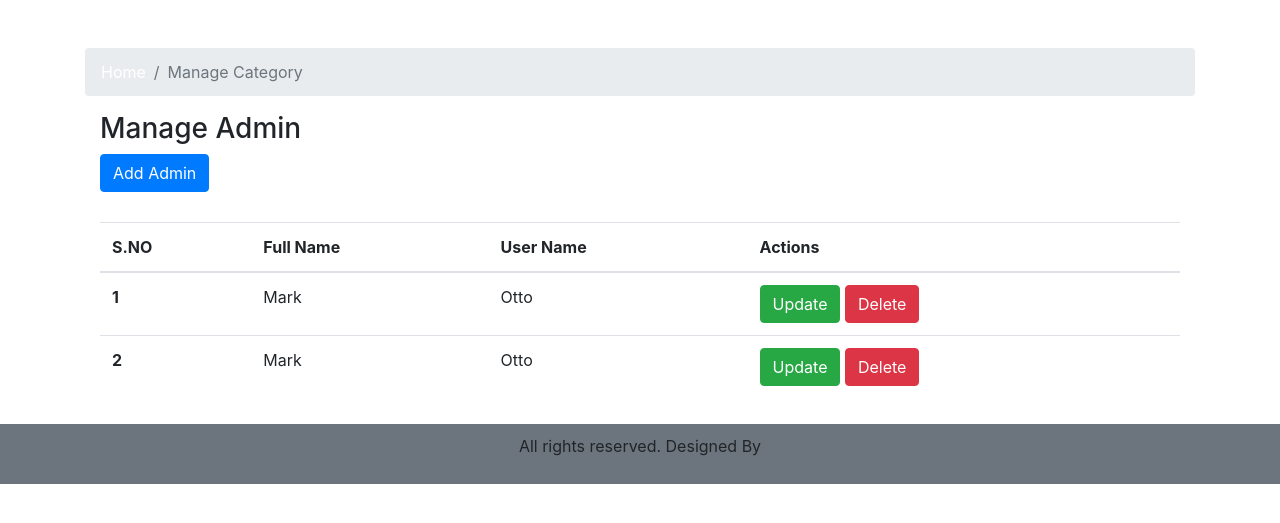
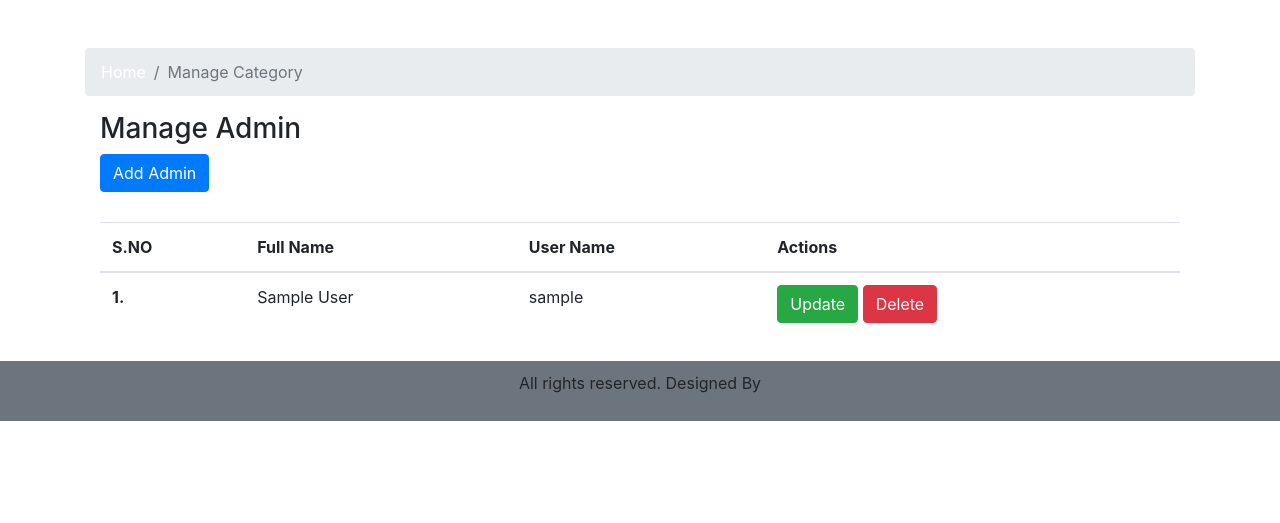
Before and after one commit to skjalal99/online-delivery, a PHP site: page /online-delivery/admin/manage-admin.php in a window 1280 px wide. Shown: the part 56-579 px from the top of the page. Run offline with PHP 8.4, Linux system fonts and the light colour scheme; tables that the repository leaves empty or names only in its code hold one stand-in row (values such as "Sample post").

Commit message:
Manage admin page

```diff
--- a/admin/manage-admin.php
+++ b/admin/manage-admin.php
@@ -27,6 +27,8 @@
 
 
 
+
+
             <h3>
                 Manage Admin
             </h3>
@@ -46,24 +48,75 @@
                             </thead>
                             <tbody>
 
-                                <tr>
-                                    <th scope="row">1</th>
-                                    <td>Mark</td>
-                                    <td>Otto</td>
+                            <?php
+
+                            //query to get data from db
+
+                            $sql = "select * from tbl_admin";
+
+                            // Execution
+
+                            $res = mysqli_query($conn, $sql);
+
+                            //to check query executed:
+
+                            if($res == TRUE){
+
+                            // count rows  to check data available in db:
+
+                            $count = mysqli_num_rows($res); // this function will get all row from db
+
+                            $sno = 1;
+
+                            if($count>0){
+
+                                //we have data in db:
+
+                                while($rows=mysqli_fetch_assoc($res)){
+
+                                //while loop will run as long as data runs in loop:
+
+                                //Get individual data
+
+                                    $id = $rows['id'];
+                                    $full_name = $rows['full_name'];
+                                    $user_name = $rows['user_name'];
+
+
+                                //To Display the value:
+
+                             ?>
+
+                            <tr>
+                                    <th scope="row"><?php echo $sno++.'.';?></th>
+                                    <td><?php echo $full_name;?></td>
+                                    <td><?php echo $user_name;?></td>
                                     <td>
                                         <a class="btn btn-success" href="#" role="button">Update</a>
                                         <a class="btn btn-danger" href="#" role="button">Delete</a>
                                     </td>
-                                </tr>
-                                <tr>
-                                    <th scope="row">2</th>
-                                    <td>Mark</td>
-                                    <td>Otto</td>
-                                    <td>
-                                        <a class="btn btn-success" href="#" role="button">Update</a>
-                                        <a class="btn btn-danger" href="#" role="button">Delete</a>
-                                    </td>
-                                </tr>
+                            </tr>
+
+
+
+
+                             <?php
+
+                                } // end of while loop:
+
+                                } //end of if count:
+
+                            else{
+
+                                 }
+
+                            } // end of if res:
+
+
+                            ?>
+
+
+
 
                             </tbody>
                         </table>
```
